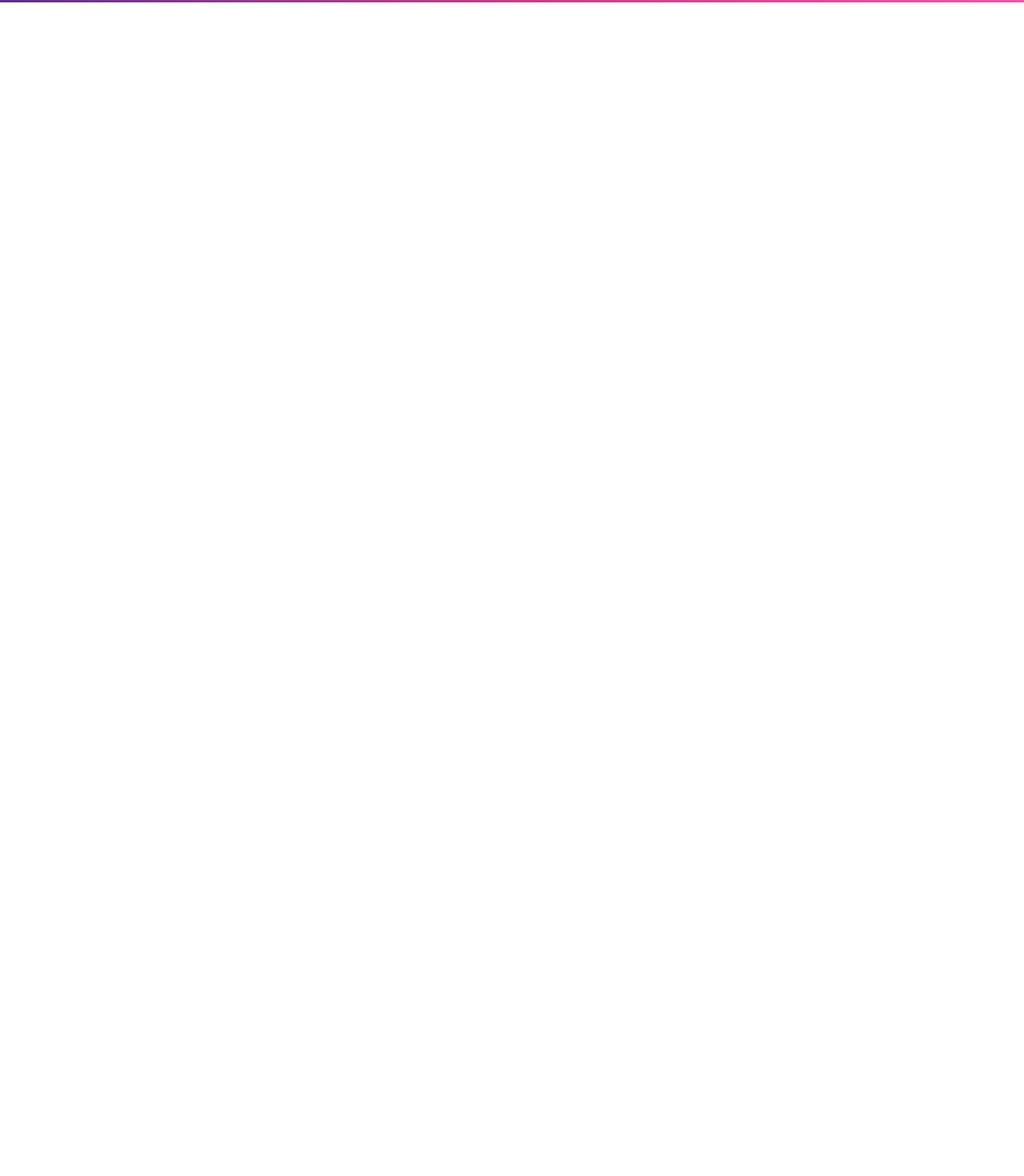
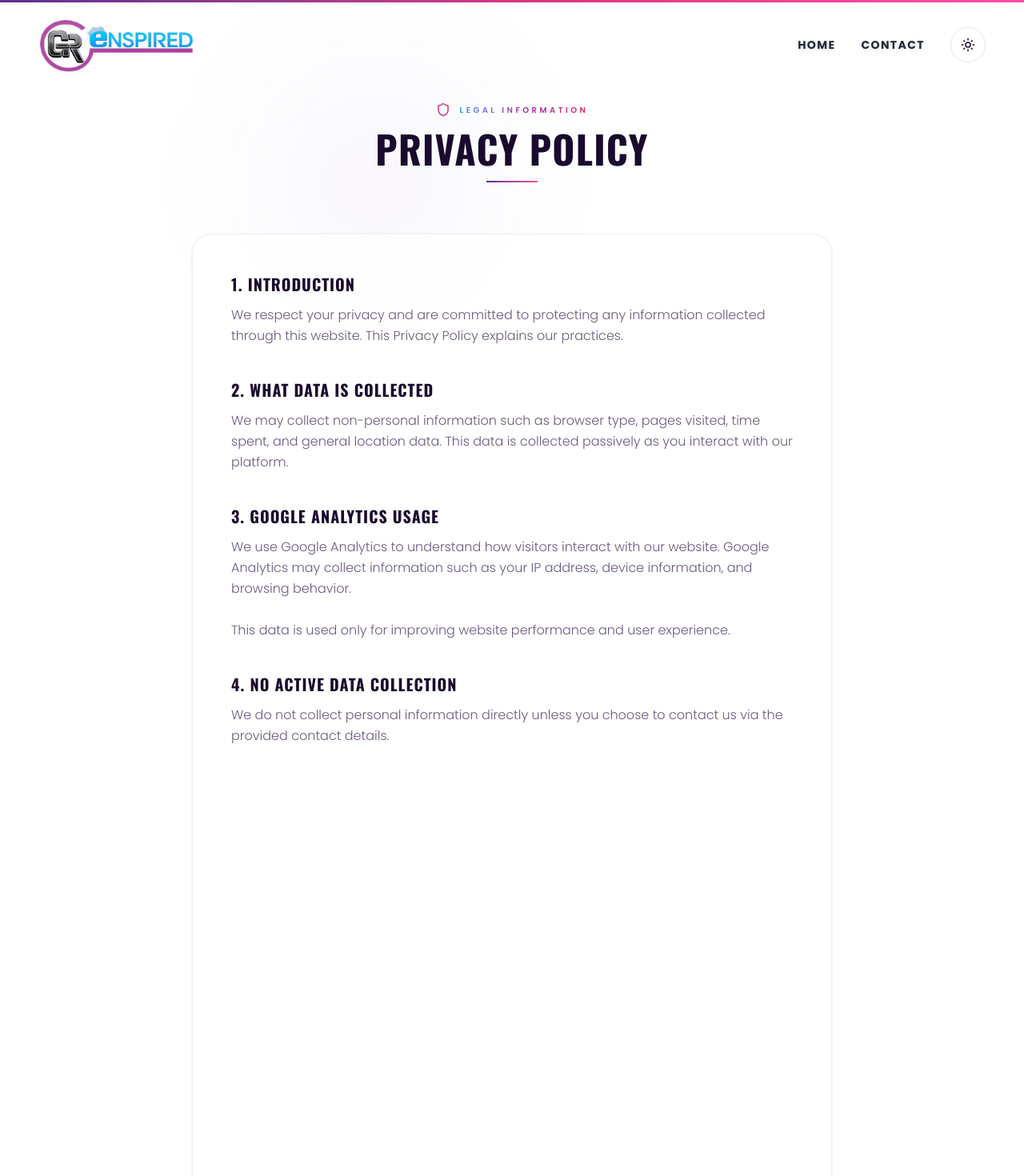
Before and after one commit to abhassj/Enspired_Magazine_Dep, a React (Vite) app: page /privacy-policy in a window 1280 px wide. Before the commit this address had no page. Shown: the top 1470 px of the page at 80% size. Before the commit the page ends 800 px from the top, so only its background shows below. Built offline with nearby package versions, Linux system fonts and the light colour scheme.

Commit message:
final bugs fixes & privacy policy page

```diff
--- a/src/App.jsx
+++ b/src/App.jsx
@@ -19,8 +19,11 @@ import RouteTransitionSkeleton from './components/RouteTransitionSkeleton'
 
 const isMobileDevice = typeof window !== 'undefined' && window.innerWidth < 768
 
-const contactPageImport = () => import('./pages/ContactPage')
+const contactPageImport = () => import('./pages/ContactPage.jsx')
 const ContactPage = lazy(contactPageImport)
+
+const legalInfoImport = () => import('./pages/LegalInfo.jsx')
+const LegalInfo = lazy(legalInfoImport)
 
 function RouteFallback() {
   return (
@@ -80,10 +83,13 @@ function AppContent() {
 
       const targetPath = location.pathname;
       const isContact = targetPath === '/contact';
+      const isPrivacy = targetPath === '/privacy-policy';
 
       // We block the preloader dismissal until a minimum visual duration (600ms) passes,
       // the JS chunk resolves, AND critically heavy UI assets (like CEO image) resolve.
-      const componentPromise = isContact ? contactPageImport() : Promise.resolve();
+      let componentPromise = Promise.resolve();
+      if (isContact) componentPromise = contactPageImport();
+      else if (isPrivacy) componentPromise = legalInfoImport();
 
       const ceoImagePromise = isContact ? new Promise((resolve) => {
         const img = new Image();
@@ -160,13 +166,14 @@ function AppContent() {
     }
   }, [])
 
-  // Eagerly prefetch the Contact page chunk after initial load completes
+  // Eagerly prefetch the chunks after initial load completes
   // Mobile: prefetch sooner (500ms) for instant navigation
   useEffect(() => {
     if (isLoading) return
     const delay = isMobileDevice ? 500 : 2000
     const timer = window.setTimeout(() => {
       void contactPageImport()
+      void legalInfoImport()
     }, delay)
     return () => window.clearTimeout(timer)
   }, [isLoading])
@@ -189,6 +196,14 @@ function AppContent() {
               </Suspense>
             )}
           />
+          <Route
+            path="/privacy-policy"
+            element={(
+              <Suspense fallback={<RouteFallback />}>
+                <LegalInfo />
+              </Suspense>
+            )}
+          />
         </Routes>
       </div>
     </>
--- a/src/components/Footer.jsx
+++ b/src/components/Footer.jsx
@@ -95,8 +95,12 @@ const Footer = () => {
         </FadeInOnScroll>
 
         <div className="border-t border-brand-lightText/10 dark:border-white/10 mt-10 md:mt-20 pt-6 md:pt-8 flex flex-col md:flex-row justify-between items-center text-[10px] md:text-xs text-brand-lightMuted dark:text-white/40 font-medium tracking-widest uppercase text-center gap-3 md:gap-0">
-          <p>&copy; {new Date().getFullYear()} GR Enspired Magazine. All rights reserved.</p>
-          <div className="flex space-x-6 md:space-x-8">
+          <div className="flex flex-col md:flex-row items-center gap-2 md:gap-4">
+            <p>&copy; {new Date().getFullYear()} GR Enspired Magazine. All rights reserved.</p>
+            <span className="hidden md:inline text-brand-lightText/20 dark:text-white/20">|</span>
+            <a href="/privacy-policy" className="hover:text-brand-magenta transition-colors break-all">Privacy Policy</a>
+          </div>
+          <div className="flex space-x-6 md:space-x-8 mt-2 md:mt-0">
             <span className="transition-colors">MADE WITH OBSESSION</span>
           </div>
         </div>
--- a/src/components/HeroSpline.jsx
+++ b/src/components/HeroSpline.jsx
@@ -24,23 +24,18 @@ export default function HeroSpline() {
     return () => resizeObserver.disconnect();
   }, []);
 
-  // Preserve page scrolling when the cursor is over the 3D canvas.
+  // Preserve page scrolling by stopping Spline from capturing the wheel event.
+  // This allows the browser to perform hardware-accelerated scroll natively.
   useEffect(() => {
     const node = containerRef.current;
     if (!node) return;
 
     const onWheel = (event) => {
-      event.preventDefault();
-      let deltaY = event.deltaY;
-      if (event.deltaMode === WheelEvent.DOM_DELTA_LINE) {
-        deltaY *= 16;
-      } else if (event.deltaMode === WheelEvent.DOM_DELTA_PAGE) {
-        deltaY *= window.innerHeight;
-      }
-      window.scrollBy({ top: deltaY, left: 0, behavior: 'auto' });
+      // Prevent Spline's canvas from hijacking the wheel event
+      event.stopPropagation();
     };
 
-    node.addEventListener('wheel', onWheel, { passive: false, capture: true });
+    node.addEventListener('wheel', onWheel, { passive: true, capture: true });
     return () => node.removeEventListener('wheel', onWheel, true);
   }, []);
 
--- a/src/components/Navbar.jsx
+++ b/src/components/Navbar.jsx
@@ -95,6 +95,11 @@ const Navbar = () => {
             {/* Center: Brand Logo */}
             <Link
               to="/"
+              onClick={(e) => {
+                if (window.location.pathname === '/') {
+                  window.scrollTo({ top: 0, behavior: 'smooth' });
+                }
+              }}
               className="brand-logo-wrap justify-self-center"
               aria-label="GR Enspired Magazine home"
             >
@@ -119,6 +124,11 @@ const Navbar = () => {
           {/* ═══ DESKTOP LAYOUT: Logo left, links right (unchanged) ═══ */}
           <Link
             to="/"
+            onClick={(e) => {
+              if (window.location.pathname === '/') {
+                window.scrollTo({ top: 0, behavior: 'smooth' });
+              }
+            }}
             className="brand-logo-wrap mt-1 -ml-2 md:-ml-4 hidden md:inline-flex"
             aria-label="GR Enspired Magazine home"
           >
--- a/src/pages/ContactPage.jsx
+++ b/src/pages/ContactPage.jsx
@@ -73,7 +73,7 @@ const CONTACT_CHANNELS = [
 const ContactCard = ({ icon: Icon, title, lines, href, cta, gradient, iconFrame, iconGlow, index }) => {
   const isMobile = typeof window !== 'undefined' && window.innerWidth < 768;
   const getAnimStyle = (inView, animStr, extraStyles = {}) => {
-    if (isMobile) return extraStyles; // Instant render on mobile!
+    if (isMobile) return { ...extraStyles, opacity: 1, animation: 'none', transform: 'none' }; // Instant render on mobile!
     return {
       ...extraStyles,
       animation: inView ? animStr : 'none',
@@ -87,7 +87,7 @@ const ContactCard = ({ icon: Icon, title, lines, href, cta, gradient, iconFrame,
       style={getAnimStyle(true, `card-fade-in 0.4s ease-out ${0.05 + index * 0.08}s both`)}
     >
       {/* Primary Card Link */}
-      {href && <a href={href} target="_blank" rel="noopener noreferrer" className="absolute inset-0 z-10 cursor-pointer" aria-label={title}></a>}
+      {href && <a href={href} target="_blank" rel="noopener noreferrer" className="absolute inset-0 z-30 cursor-pointer" aria-label={title}></a>}
 
       {/* Card background */}
       <div className={`relative p-5 md:p-8 lg:p-10 h-full
@@ -179,7 +179,7 @@ const ContactPage = () => {
   }, []);
 
   const getAnimStyle = (inView, animStr, extraStyles = {}) => {
-    if (isMobile) return extraStyles; // Instant render on mobile!
+    if (isMobile) return { ...extraStyles, opacity: 1, animation: 'none', transform: 'none' }; // Instant render on mobile!
     return {
       ...extraStyles,
       animation: inView ? animStr : 'none',
--- /dev/null
+++ b/src/pages/LegalInfo.jsx
@@ -0,0 +1,106 @@
+import React, { useEffect } from 'react';
+import Navbar from '../components/Navbar';
+import Footer from '../components/Footer';
+import { Shield } from 'lucide-react';
+
+const LegalInfo = () => {
+  useEffect(() => {
+    window.scrollTo(0, 0);
+  }, []);
+
+  return (
+    <>
+      <Navbar />
+      <div className="relative min-h-screen bg-white dark:bg-brand-dark overflow-hidden pt-24 md:pt-32 pb-16 md:pb-24">
+
+        {/* Ambient Glows */}
+        <div className="absolute inset-0 pointer-events-none overflow-hidden">
+          <div className="absolute top-20 left-1/4 w-[300px] h-[300px] rounded-full bg-brand-purple/[0.04] dark:bg-brand-purple/[0.02] blur-[80px]" />
+          <div className="absolute bottom-40 right-1/4 w-[400px] h-[400px] rounded-full bg-brand-magenta/[0.04] dark:bg-brand-magenta/[0.02] blur-[100px]" />
+        </div>
+
+        <div className="relative max-w-4xl mx-auto px-6 md:px-12 z-10">
+
+          {/* Header */}
+          <div className="text-center mb-12 md:mb-16">
+            <div className="flex items-center justify-center gap-3 mb-4">
+              <Shield size={18} className="text-brand-magenta" />
+              <span className="text-[10px] uppercase tracking-[0.35em] font-semibold text-magic-gradient inline-block">
+                Legal Information
+              </span>
+            </div>
+            <h1 className="text-3xl md:text-5xl font-condensed font-extrabold uppercase text-brand-lightText dark:text-white tracking-wide mb-4">
+              Privacy Policy
+            </h1>
+            <div className="h-[2px] w-16 bg-gradient-to-r from-brand-purple to-brand-pink mx-auto" />
+          </div>
+
+          {/* Content Wrapper */}
+          <div className="bg-white/70 dark:bg-white/[0.02] backdrop-blur-md border border-gray-200/60 dark:border-white/[0.05] rounded-3xl p-6 md:p-10 lg:p-12 shadow-sm">
+
+            <div className="space-y-10 text-brand-lightMuted dark:text-white/70 font-light leading-relaxed text-sm md:text-base">
+
+              <section>
+                <h2 className="text-lg md:text-xl font-bold font-condensed text-brand-lightText dark:text-white tracking-wider uppercase mb-3">1. Introduction</h2>
+                <p>
+                  We respect your privacy and are committed to protecting any information collected through this website. This Privacy Policy explains our practices.
+                </p>
+              </section>
+
+              <section>
+                <h2 className="text-lg md:text-xl font-bold font-condensed text-brand-lightText dark:text-white tracking-wider uppercase mb-3">2. What Data Is Collected</h2>
+                <p>
+                  We may collect non-personal information such as browser type, pages visited, time spent, and general location data. This data is collected passively as you interact with our platform.
+                </p>
+              </section>
+
+              <section>
+                <h2 className="text-lg md:text-xl font-bold font-condensed text-brand-lightText dark:text-white tracking-wider uppercase mb-3">3. Google Analytics Usage</h2>
+                <p>
+                  We use Google Analytics to understand how visitors interact with our website. Google Analytics may collect information such as your IP address, device information, and browsing behavior.
+                  <br /><br />
+                  This data is used only for improving website performance and user experience.
+                </p>
+              </section>
+
+              <section>
+                <h2 className="text-lg md:text-xl font-bold font-condensed text-brand-lightText dark:text-white tracking-wider uppercase mb-3">4. No Active Data Collection</h2>
+                <p>
+                  We do not collect personal information directly unless you choose to contact us via the provided contact details.
+                </p>
+              </section>
+
+              <section>
+                <h2 className="text-lg md:text-xl font-bold font-condensed text-brand-lightText dark:text-white tracking-wider uppercase mb-3">5. Third-Party Services</h2>
+                <p>
+                  We rely on third-party services such as Google Analytics which may process data in accordance with their own privacy policies.
+                </p>
+              </section>
+
+              <section>
+                <h2 className="text-lg md:text-xl font-bold font-condensed text-brand-lightText dark:text-white tracking-wider uppercase mb-3">6. Contact Info</h2>
+                <p>
+                  If you have any questions, contact us at:{' '}
+                  <a href="mailto:enspiredmag@outlook.com" className="text-brand-magenta hover:text-brand-pink transition-colors break-all">
+                    enspiredmag@outlook.com
+                  </a>
+                </p>
+              </section>
+
+              <section>
+                <h2 className="text-lg md:text-xl font-bold font-condensed text-brand-lightText dark:text-white tracking-wider uppercase mb-3">7. Updates Clause</h2>
+                <p>
+                  We may update this policy from time to time to adhere to new regulations or to reflect modifications to our practices.
+                </p>
+              </section>
+
+            </div>
+          </div>
+        </div>
+      </div>
+      <Footer />
+    </>
+  );
+};
+
+export default LegalInfo;
```
